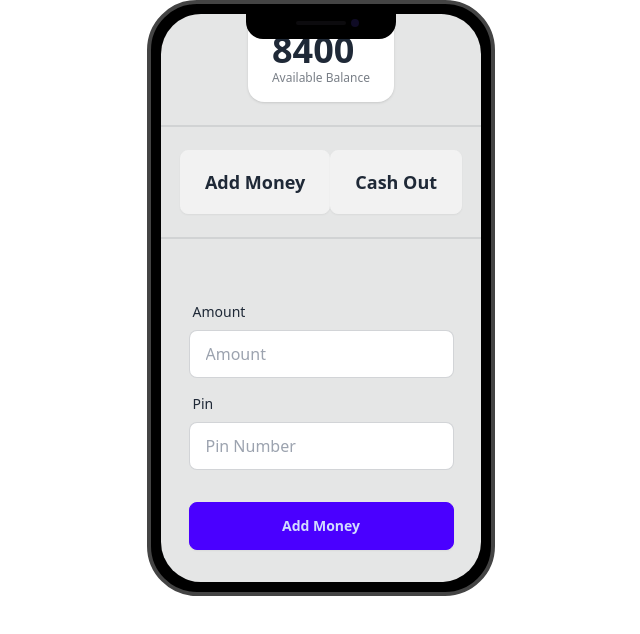
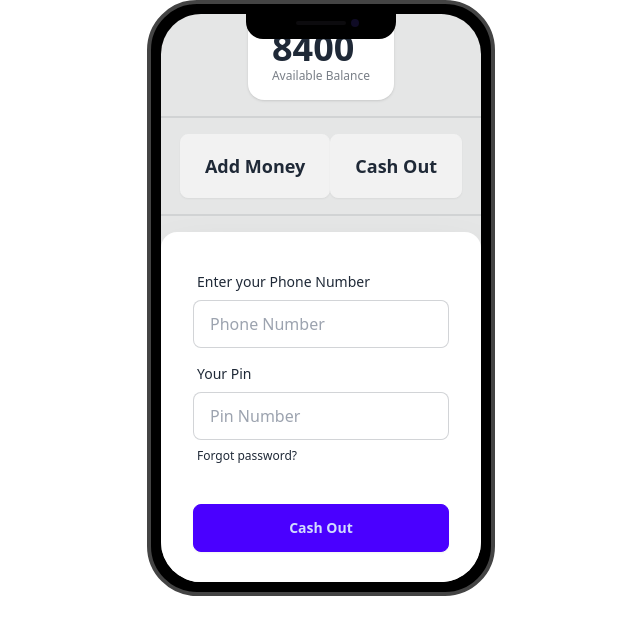
Before and after one commit to saidee-hasan/payoo, a plain HTML site: page home.html in a window 1280 px wide. Both pictures are taken after a click on the button "Cash Out". Shown: the whole page, without its empty margins (319-959 px from the left). Drawn offline with nearby package versions, Linux system fonts and the light colour scheme.

Commit message:
py projects done

```diff
--- a/home.html
+++ b/home.html
@@ -34,7 +34,7 @@
             </div>
             <div class="divider"></div>
             <!-- Add money from -->
-            <form id="add-many-from" class="card-body ">
+            <form id="cash-many-from" class="card-body ">
               <div class="form-control">
                 <label class="label">
                   <span class="label-text">Amount</span>
@@ -70,7 +70,7 @@
 
 
             <div class="card bg-base-100 w-full max-w-sm shrink-0 shadow-2xl">
-              <form id="cash-many-from" class="card-body hidden">
+              <form id="add-many-from" class="card-body hidden">
                 <div class="form-control">
                   <label class="label">
                     <span class="label-text">Enter your Phone Number</span>
```
